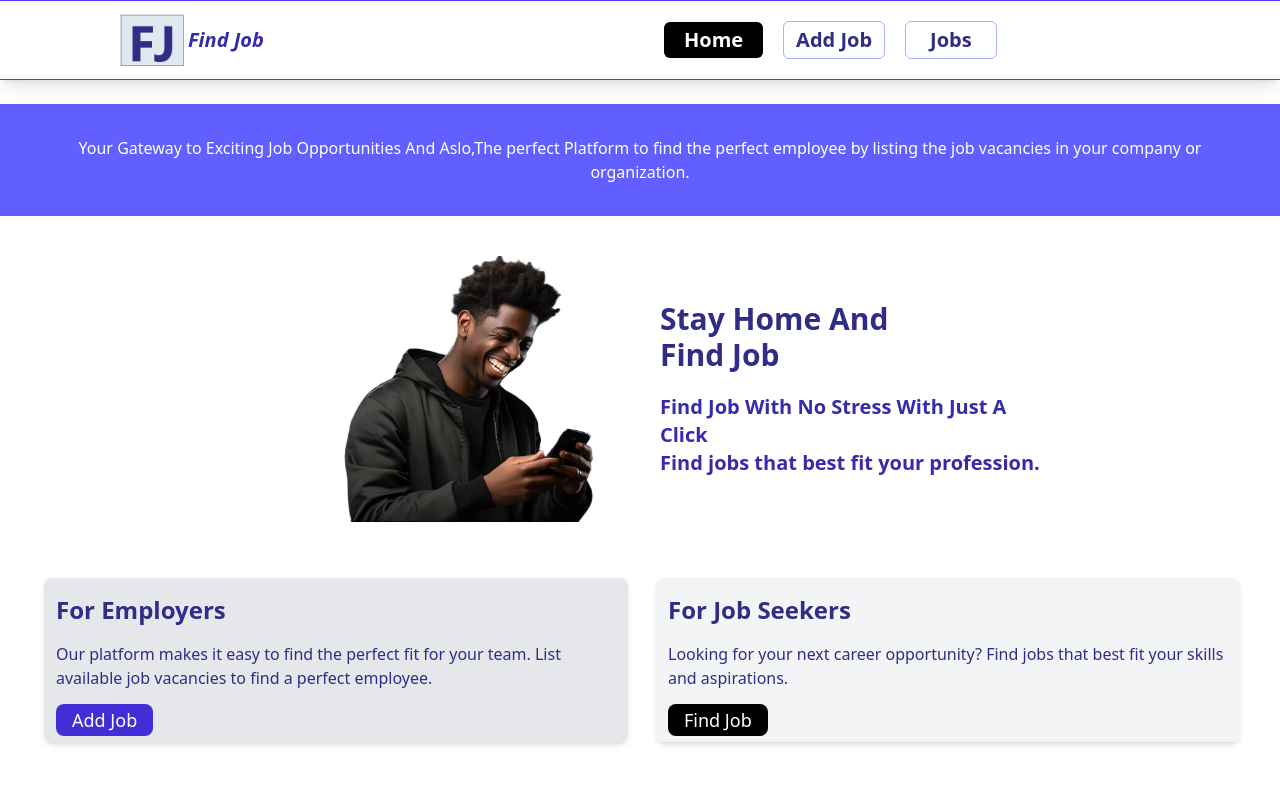
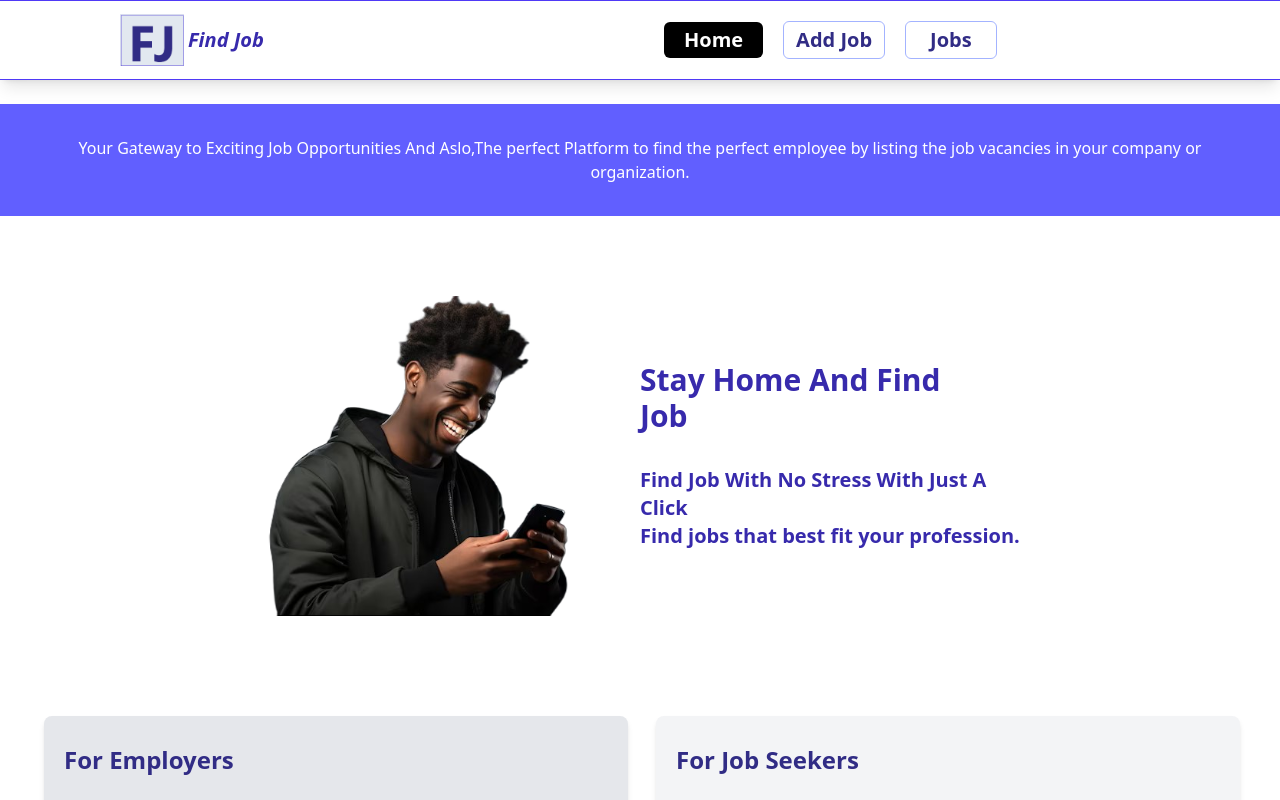
Before and after one commit to AsieduAmos/Jaman-Jobs, a React (Vite) app: page /home in a window 1280 px wide. Shown: the top 800 px of the page. Built offline with nearby package versions, Linux system fonts and the light colour scheme.

Commit message:
font changed in authpage component

```diff
--- a/src/pages/AuthPage.jsx
+++ b/src/pages/AuthPage.jsx
@@ -8,14 +8,14 @@ const AuthPage = () => {
   <>
 
     <div className='grid lg:grid-cols-2 md:grid-cols-1 grid-cols-1 items-center justify-center
-           pointer-events-none select-none lg:mt-10 mt-15 mx-30'>
-        <img className='lg:w-100 w-200 lg:ml-50 md:ml-40 ml-10' src={findjob}
+           pointer-events-none select-none lg:mt-20 mt-15 mb-15'>
+        <img className='lg:w-120 w-200 lg:ml-60 md:ml-40 ml-10' src={findjob}
           alt=" black young man looking on mobile phone" />
-        <div className='py-1 px-5'>
-          <h2 className='text-3xl  text-indigo-900 font-bold mb-5'>
-              Stay Home And <br />Find Job
+        <div className=''>
+          <h2 className='text-3xl text-indigo-800 font-bold mb-8'>
+              Stay Home And Find<br /> Job
            </h2>
-            <p className='text-xl font-bold text-indigo-800'>Find Job With No Stress With Just A <br />Click
+            <p className='text-xl font-semibold text-indigo-800'>Find Job With No Stress With Just A <br />Click
             <br />Find jobs that best fit your profession.</p>
         </div>
     </div>
--- a/src/pages/HomePage.jsx
+++ b/src/pages/HomePage.jsx
@@ -11,9 +11,9 @@ const HomePage = () => {
    <Head />
    <AuthPage />
   <div className='flex lg:flex-row flex-col items-center justify-center lg:mx-10 lg:my-4 my-15 lg:gap-6 gap-10  '>
-    <div className='bg-gray-200 text-indigo-900 lg:w-3xl md:w-5xl w-5xl lg:py-2 py-20 lg:px-3 px-15 lg:ml-1 md:ml-90 ml-180 lg:mt-10 shadow-md lg:rounded-lg rounded-4xl'>
+    <div className='bg-gray-200 text-indigo-900 lg:w-3xl md:w-5xl w-5xl lg:py-5 py-20 lg:px-5 px-15 lg:ml-1 md:ml-90 ml-180 lg:mt-10 shadow-md lg:rounded-lg rounded-4xl'>
         <h2 className='lg:font-bold font-extrabold lg:text-2xl md:text-5xl text-7xl py-2 '>For Employers</h2>
-        <p className='lg:font-normal font-light lg:text-base md:text-4xl text-6xl lg:pb-2 pb-15 lg:my-2 my-6'>
+        <p className='lg:font-normal font-light lg:text-base md:text-4xl text-6xl lg:pb-2 pb-15 lg:my-3 my-6'>
           Our platform makes it easy to find the perfect fit for your team.
           List available job vacancies to find a perfect employee.
 
@@ -23,9 +23,9 @@ const HomePage = () => {
            hover:text-white transition duration-300 ease-in-out'>Add Job</NavLink>
       </div>
 
-     <div className='bg-gray-100 text-indigo-900 lg:w-3xl md:w-5xl w-5xl lg:py-2 py-20 lg:px-3 px-15 lg:ml-1 md:ml-90 ml-180 mt-10 shadow-md lg:rounded-lg rounded-4xl'>
+     <div className='bg-gray-100 text-indigo-900 lg:w-3xl md:w-5xl w-5xl lg:py-5 py-20 lg:px-5 px-15 lg:ml-1 md:ml-90 ml-180 mt-10 shadow-md lg:rounded-lg rounded-4xl'>
         <h2 className='lg:font-bold font-semibold lg:text-2xl md:text-5xl text-7xl py-2 '>For Job Seekers</h2>
-        <p className='lg:font-normal font-light lg:text-base md:text-4xl text-6xl lg:pb-2 pb-15 lg:my-2 my-6'>
+        <p className='lg:font-normal font-light lg:text-base md:text-4xl text-6xl lg:pb-2 pb-15 lg:my-3 my-6'>
             Looking for your next career opportunity?
           Find jobs that best fit your skills and aspirations.
         </p>
```
